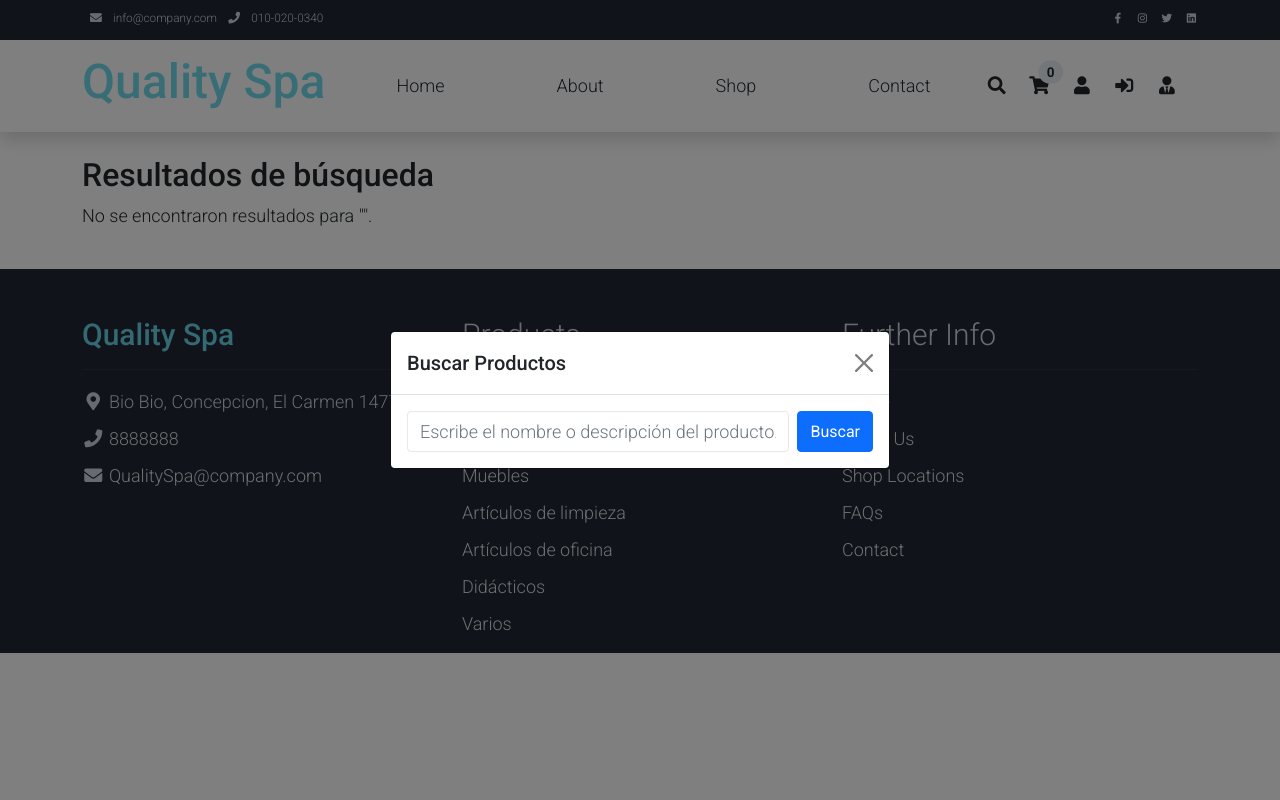
After one commit to Basferdev/QualitySpa, a Django app: page /buscar/ in a window 1280 px wide, after a click that opens the changed part. The commit adds this page. Run offline with Django 4.2, Linux system fonts and the light colour scheme; some libraries are stand-ins or nearby versions.

Commit message:
busqueda

```diff
--- a/Principal/templates/Principal/base.html
+++ b/Principal/templates/Principal/base.html
@@ -102,13 +102,29 @@
                     <a class="nav-icon position-relative text-decoration-none" href="{% url 'trabajador_login' %}">
                         <i class="fa fa-fw fa-user-tie text-dark mr-3"></i>
                     </a>
-
-
                 </div>
             </div>
         </div>
     </nav>
     <!-- Close Header -->
+
+    <!-- Modal para búsqueda -->
+    <div class="modal fade" id="templatemo_search" tabindex="-1" aria-labelledby="searchLabel" aria-hidden="true">
+        <div class="modal-dialog modal-dialog-centered">
+            <div class="modal-content">
+                <div class="modal-header">
+                    <h5 class="modal-title" id="searchLabel">Buscar Productos</h5>
+                    <button type="button" class="btn-close" data-bs-dismiss="modal" aria-label="Cerrar"></button>
+                </div>
+                <div class="modal-body">
+                    <form action="{% url 'buscar_productos' %}" method="get" class="d-flex">
+                        <input type="text" name="q" class="form-control me-2" placeholder="Escribe el nombre o descripción del producto..." required>
+                        <button type="submit" class="btn btn-primary">Buscar</button>
+                    </form>
+                </div>
+            </div>
+        </div>
+    </div>
 
     {% block content1 %}
     {% endblock %}
--- a/Principal/views.py
+++ b/Principal/views.py
@@ -3,6 +3,9 @@ from django.template.loader import render_to_string
 from django.core.mail import EmailMessage
 from django.conf import settings
 from django.contrib import messages
+from django.db.models import Q
+from Tienda.models import Shop
+
 # Create your views here.
 def home(request):
     return render(request, 'Principal/home.html')
@@ -34,3 +37,18 @@ def contacto(request):
     return redirect('contact')
 def contact(request):
     return render(request, 'Principal/contact.html')
+
+def buscar_productos(request):
+    query = request.GET.get('q', '').strip()
+    productos = []
+
+    if query:
+        # Filtrar productos por título o descripción
+        productos = Shop.objects.filter(
+            Q(title__icontains=query) | Q(description__icontains=query)
+        )
+
+    return render(request, 'Tienda/buscar.html', {
+        'query': query,           # Término de búsqueda
+        'productos': productos,   # Productos encontrados
+    })
--- a/QualitySpa/urls.py
+++ b/QualitySpa/urls.py
@@ -65,6 +65,8 @@ urlpatterns = [
     path('cliente/logout/', LogoutView.as_view(next_page='login'), name='cliente_logout'),  # Logout para clientes
     path('vendedor/logout/', LogoutView.as_view(next_page='trabajador_login'), name='vendedor_logout'),
 
+    path('buscar/', views.buscar_productos, name='buscar_productos'),
+
     # Incluyendo rutas de la app login si es necesario
     path('login/', include('login.urls')),
 ]
--- /dev/null
+++ b/Tienda/templates/Tienda/buscar.html
@@ -0,0 +1,46 @@
+{% extends 'Principal/base.html' %}
+
+{% block content1 %}
+<div class="container py-4">
+    <h2>Resultados de búsqueda</h2>
+
+    {% if productos %}
+        <p>Se encontraron {{ productos|length }} resultado(s) para "{{ query }}".</p>
+        <div class="row">
+            {% for product in productos %}
+            <div class="col-md-4">
+                <div class="card mb-4 product-wap rounded-0">
+                    <div class="card rounded-0">
+                        <img class="card-img rounded-0 img-fluid" src="{{ product.image.url }}" alt="{{ product.title }}">
+                        <div class="card-img-overlay rounded-0 product-overlay d-flex align-items-center justify-content-center">
+                            <ul class="list-unstyled">
+                                <!-- Botón para agregar a favoritos -->
+                                <li><a class="btn btn-success text-white" href="#"><i class="far fa-heart"></i></a></li>
+                                <!-- Formulario para agregar al carrito -->
+                                <li>
+                                    <form action="{% url 'agregar_al_carrito' product.id %}" method="post" style="display: inline;">
+                                        {% csrf_token %}
+                                        <button type="submit" class="btn btn-success text-white mt-2">
+                                            <i class="fas fa-cart-plus"></i>
+                                        </button>
+                                    </form>
+                                </li>
+                                <!-- Botón para ver detalles -->
+                                <li><a class="btn btn-success text-white mt-3" href="{% url 'producto_detalle' product.id %}"><i class="far fa-eye"></i></a></li>
+                            </ul>
+                        </div>
+                    </div>
+                    <div class="card-body">
+                        <h5>{{ product.title }}</h5>
+                        <p class="text-muted">{{ product.description|truncatewords:15 }}</p>
+                        <p><strong>Precio:</strong> ${{ product.price }}</p>
+                    </div>
+                </div>
+            </div>
+            {% endfor %}
+        </div>
+    {% else %}
+        <p>No se encontraron resultados para "{{ query }}".</p>
+    {% endif %}
+</div>
+{% endblock %}
```
Also changed, not shown: Principal/static/Principal/css/styles.css (added, +46 -0 lines), db.sqlite3, login/templates/login/login.html (line endings or trailing spaces).
